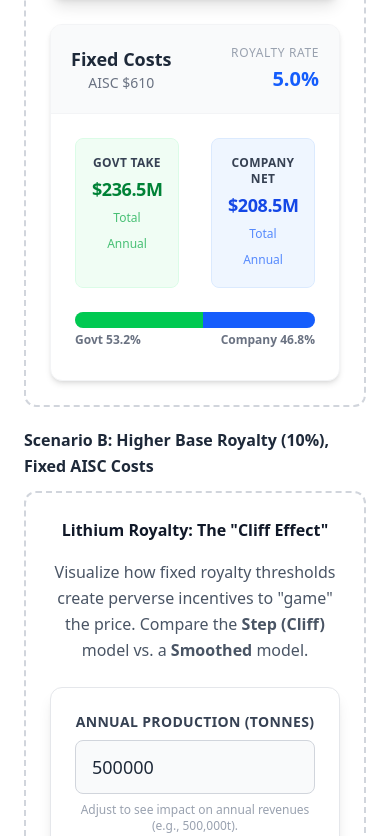
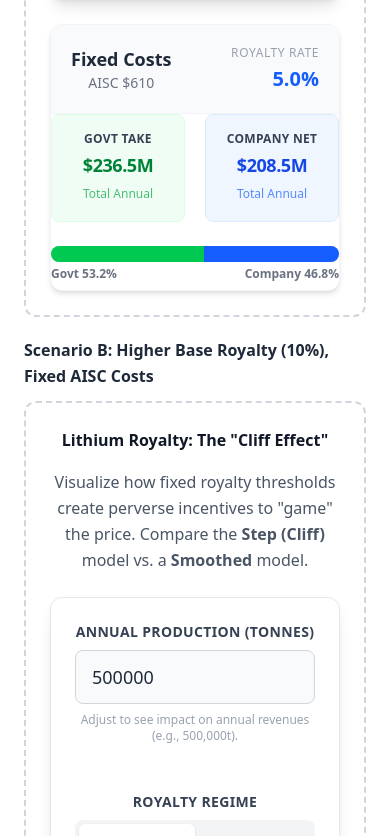
Before and after one commit to RaufCode/Katanomics_Demo, a Nuxt app: page / in a window 390 px wide. Shown: the part 3408-4244 px from the top of the page. Built offline with nearby package versions, Linux system fonts and the light colour scheme.

Commit message:
reduce the spaces

```diff
--- a/app/components/FiscalWedge.vue
+++ b/app/components/FiscalWedge.vue
@@ -352,9 +352,9 @@
                     </div>
                 </div>
 
-                <div class="p-6">
+                <div class="p-0 md:p-6">
                     <!-- Big Numbers -->
-                    <div class="grid grid-cols-2 gap-8 mb-6">
+                    <div class="grid grid-cols-2 gap-5 md:gap-8 mb-6">
                         <!-- Govt -->
                         <div
                             class="text-center p-4 bg-green-50 rounded-lg border border-green-100"
```
